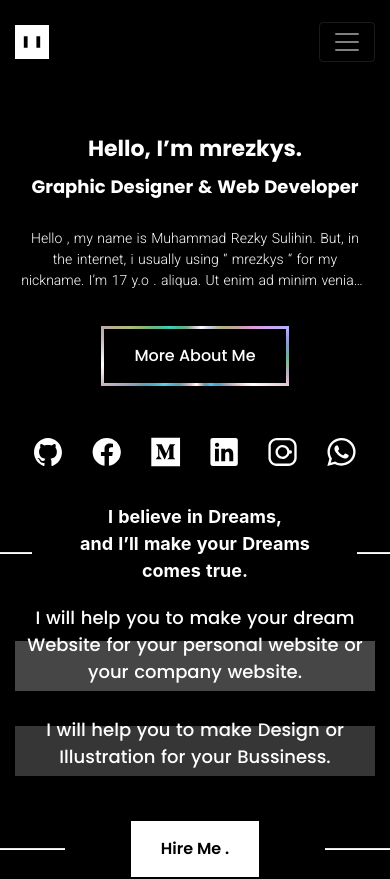
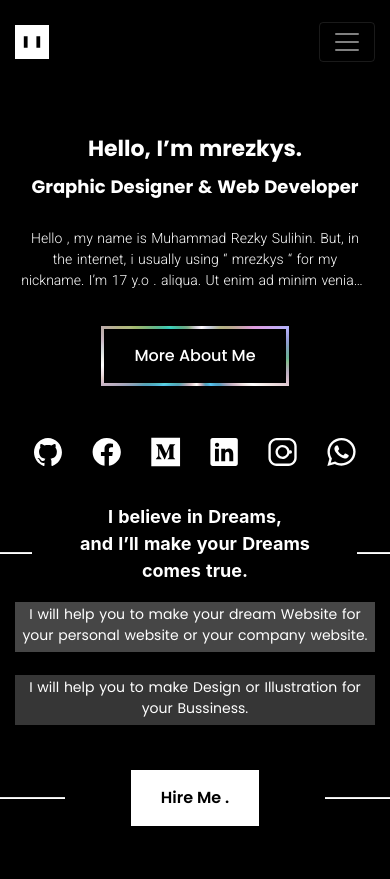
Before and after one commit to mrezkys/mrezkys.com, a Nuxt app: page / in a window 390 px wide. Shown: the top 879 px of the page. Built offline with nearby package versions, Linux system fonts and the light colour scheme.

Commit message:
adjust fontsize

```diff
--- a/components/FeaturedText.vue
+++ b/components/FeaturedText.vue
@@ -24,7 +24,10 @@
   @media (max-width: 575.98px) {
     .featured-text{
         text-align: center;
+        font-size: 14px;
+        font-weight: 400;
     }
+
 
   }
 
```
